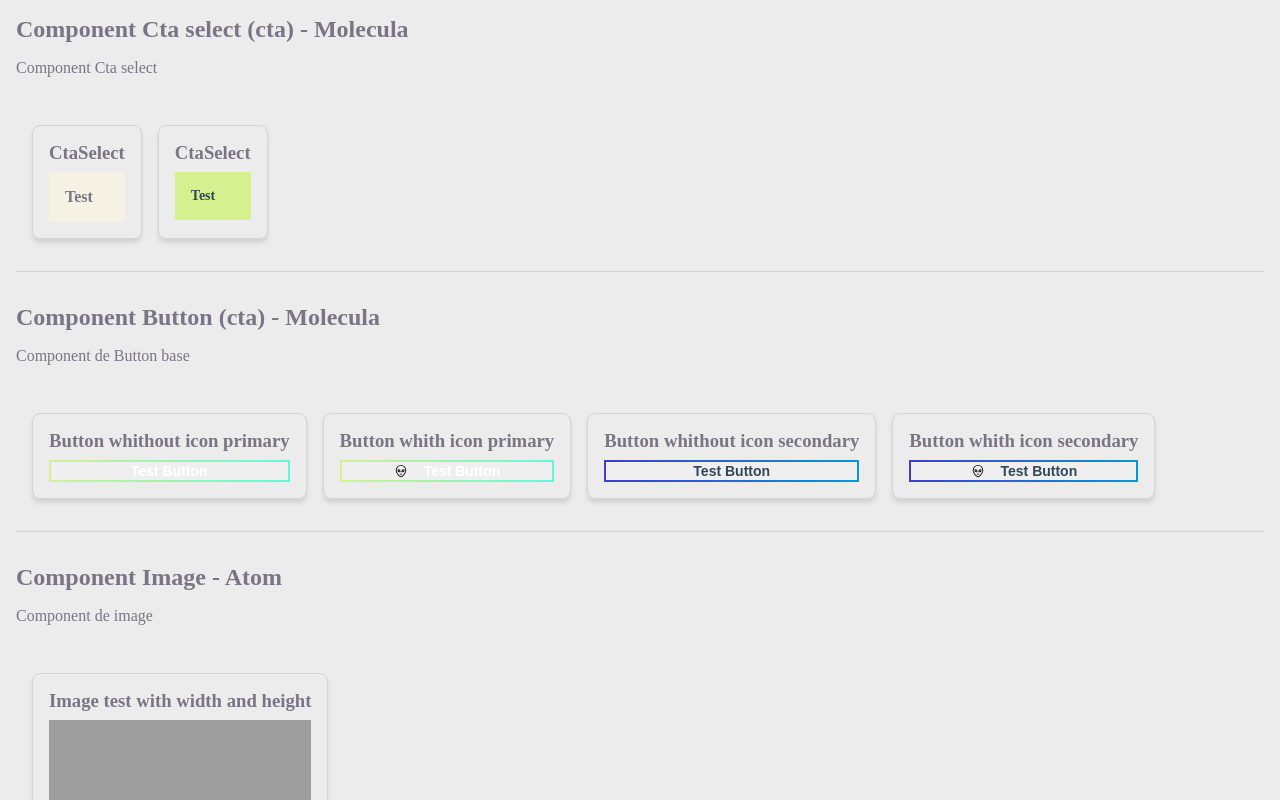
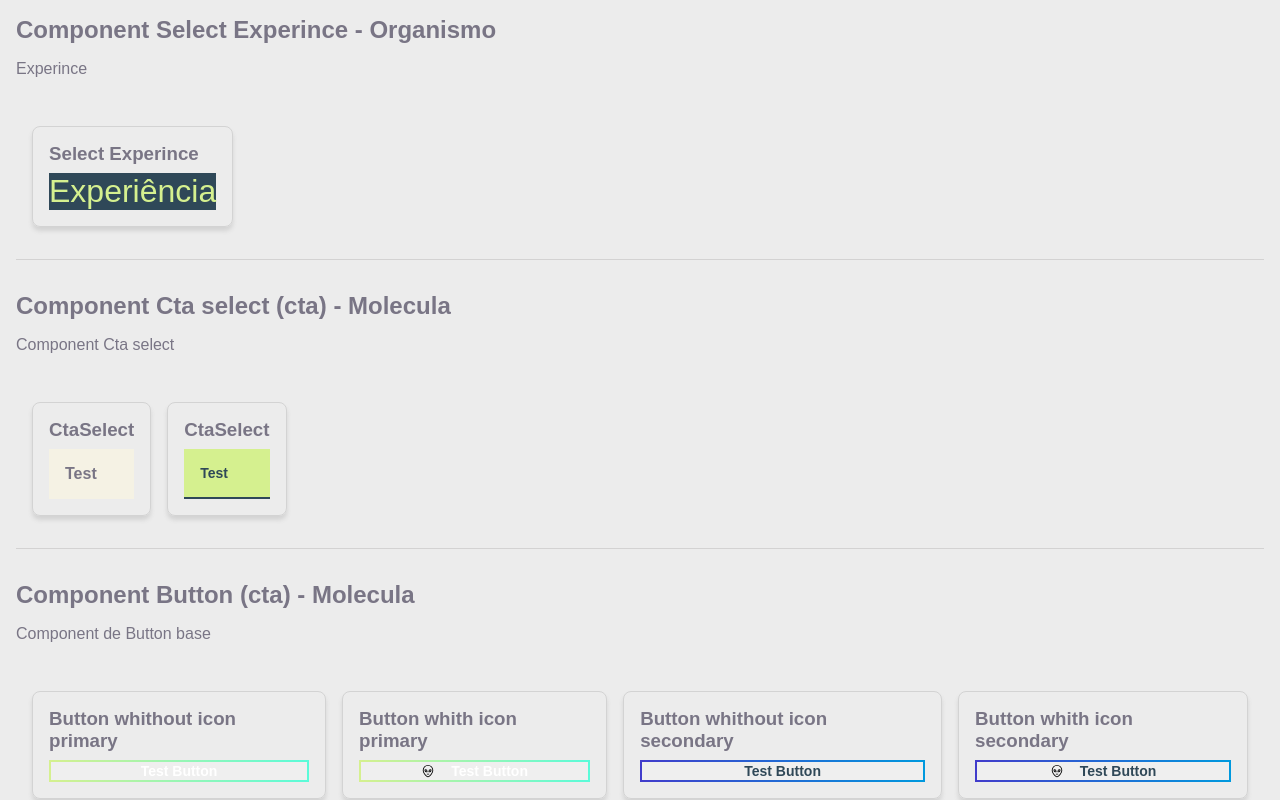
Before and after one commit to PedroOLD/portifolio-profissional, a Next.js app: page /styleguide in a window 1280 px wide. Shown: the top 800 px of the page. Built offline with nearby package versions, Linux system fonts and the light colour scheme; grey boxes are pictures that could not be loaded.

Commit message:
feat(experience): creating organismo experience

```diff
--- a/app/styleguide/page.tsx
+++ b/app/styleguide/page.tsx
@@ -4,10 +4,34 @@ import { Icon } from "@/src/components/atoms/Icon/icon";
 import { Button } from "@/src/components/molecules/Button/Button";
 import { Imagept } from "@/src/components/atoms/Image/Image";
 import { CtaSelect } from "@/src/components/molecules/CtaSelect/CtaSelect";
+import { SelectExperince } from "@/src/components/organisms/SelectExperience";
+import { IExperince } from "@/src/components/organisms/SelectExperince.type";
+
+const mockedSelecExperience: IExperince[] = [
+    {
+        buttonTitle: "Corebiz",
+        dataInital: "20/01/2026",
+        dataEnd: "01/01/2028",
+        description: "fiz isso isso e isso",
+        enterprise: "Corebiz",
+        position: "Frontend develop"
+    }
+]
 
 export default function documentationComponents() {
     return (
         <div className={styles.containerstyleguide}>
+            <section>
+                <h1>Component Select Experince - Organismo</h1>
+                <p>Experince</p>
+                <div  className={styles.containerContentComponent}>
+                    <div className={styles.containerComponent}>
+                        <h3>Select Experince</h3>
+                        <SelectExperince experience={mockedSelecExperience} />
+                    </div>
+                </div>
+            </section>
+
             <section>
                 <h1>Component Cta select (cta) - Molecula</h1>
                 <p>Component Cta select</p>
--- a/src/components/molecules/CtaSelect/cta.module.scss
+++ b/src/components/molecules/CtaSelect/cta.module.scss
@@ -11,4 +11,6 @@
 
 .containerCtaSelect[data-pt-cta-select-selected=true] {
     @include pt-styles-cta($bg-color: $color-secondary, $color-text: $color-base-blue-dark);
+    border-bottom: 2px solid $color-base-blue-dark;
+    box-sizing: border-box;
 }
--- /dev/null
+++ b/src/components/organisms/SelectExperience.tsx
@@ -0,0 +1,13 @@
+import { Text } from "../atoms/Text/text";
+import { ISelectExperince } from "./SelectExperince.type";
+import styles from "./selectExperience.module.scss";
+
+
+export const SelectExperince = ({experience}: ISelectExperince) => {
+
+    return (
+        <div className={styles.selectExperinceContainer} data-pt-select-experince-container>
+            <Text isTitle={true} variant="secondary" >Experiência</Text>
+        </div>
+    )
+}
--- /dev/null
+++ b/src/components/organisms/selectExperience.module.scss
@@ -0,0 +1,5 @@
+@import "@styles/styles.global";
+
+.selectExperinceContainer[data-pt-select-experince-container] {
+    background-color: $color-base-blue-dark;
+}
--- a/src/styles/_variables.scss
+++ b/src/styles/_variables.scss
@@ -9,8 +9,8 @@ $color-base-grey: #797585;
 $color-base-grey-opacity: #79758540;
 $color-base-green-dark: #007689;
 $color-base-blue: #0099DE;
-$color-gradient-primary: linear-gradient(90deg,rgba(213, 240, 143, 1) 0%, rgba(90, 251, 217, 1) 100%);
-$color-gradient-secondary: linear-gradient(90deg,rgba(65, 60, 203, 1) 0%, rgba(0, 153, 222, 1) 100%);
+$color-gradient-primary: linear-gradient(90deg,#d5f08f 0%, #5afbd9 100%);
+$color-gradient-secondary: linear-gradient(90deg,#413ccb 0%, #0099de 100%);
 
 // font-size
 $font-size-title-h1: 32px;
@@ -22,7 +22,7 @@ $font-size-text-small: 14px;
 $font-size-text-medium: 20px;
 
 // fonts family
-$font-family-nunito: "Nunito" sans-serif;
+$font-family-nunito: "Nunito", sans-serif;
 
 // spacing
 $spacing-extrasmall: 10px;
```
Also changed, not shown: src/components/organisms/SelectExperince.type.ts (added, +13 -0 lines), src/components/molecules/CtaSelect/CtaSelect.type.ts (renamed from src/components/molecules/CtaSelect/CtaSelect.type.tsx).
